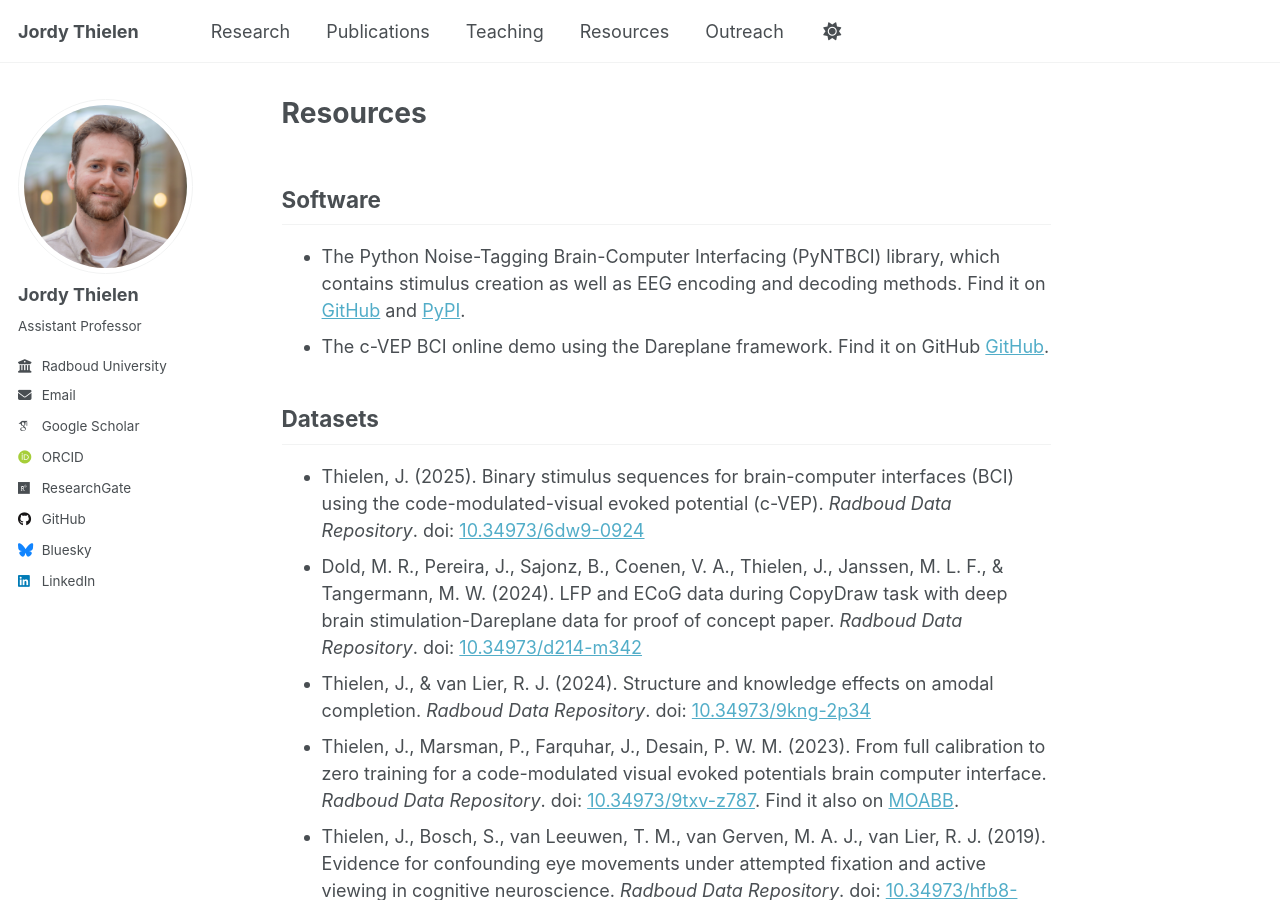
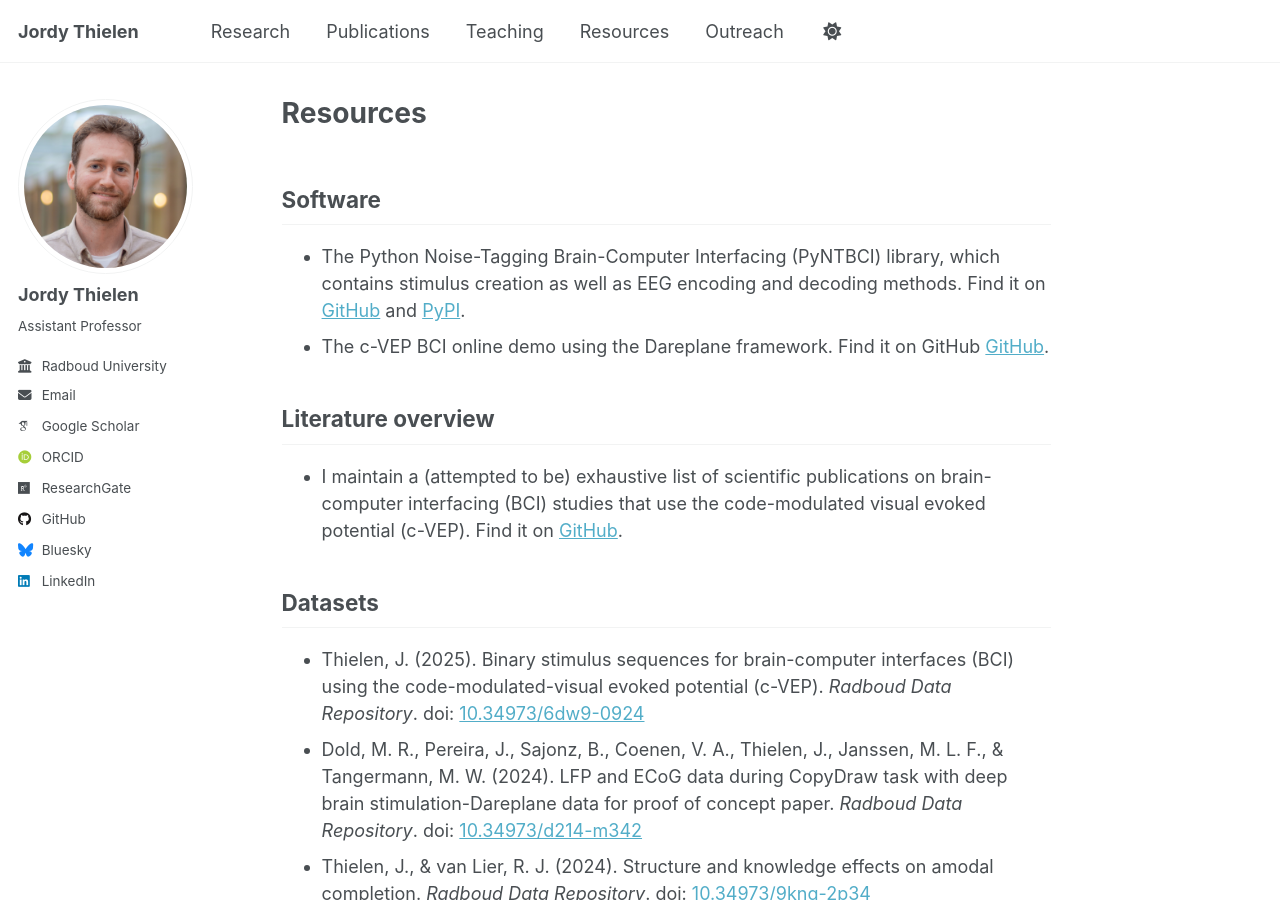
Before and after one commit to thijor/thijor, a Jekyll site: the page built from _pages/resources.md, in a window 1280 px wide and 900 px high. Built offline with Jekyll 4.4.1, drawn with Linux system fonts in a browser that asks for light colours; some web fonts are replaced; a script that is not in the unit is left out.

Commit message:
add cvep literature overview

```diff
--- a/_pages/resources.md
+++ b/_pages/resources.md
@@ -9,6 +9,9 @@ author_profile: true
 * The Python Noise-Tagging Brain-Computer Interfacing (PyNTBCI) library, which contains stimulus creation as well as EEG encoding and decoding methods. Find it on [GitHub](https://github.com/thijor/pyntbci) and [PyPI](https://pypi.org/project/pyntbci/).
 * The c-VEP BCI online demo using the Dareplane framework. Find it on GitHub [GitHub](https://github.com/thijor/dp-cvep).
 
+## Literature overview
+* I maintain a (attempted to be) exhaustive list of scientific publications on brain-computer interfacing (BCI) studies that use the code-modulated visual evoked potential (c-VEP). Find it on [GitHub](https://github.com/thijor/cvep-literature).
+
 ## Datasets
 * Thielen, J. (2025). Binary stimulus sequences for brain-computer interfaces (BCI) using the code-modulated-visual evoked potential (c-VEP). _Radboud Data Repository_. doi: [10.34973/6dw9-0924](https://doi.org/10.34973/6dw9-0924)
 * Dold, M. R., Pereira, J., Sajonz, B., Coenen, V. A., Thielen, J., Janssen, M. L. F., & Tangermann, M. W. (2024). LFP and ECoG data during CopyDraw task with deep brain stimulation-Dareplane data for proof of concept paper. _Radboud Data Repository_. doi: [10.34973/d214-m342](https://doi.org/10.34973/d214-m342)
```
